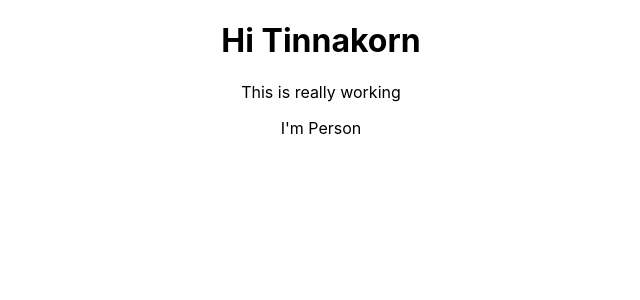
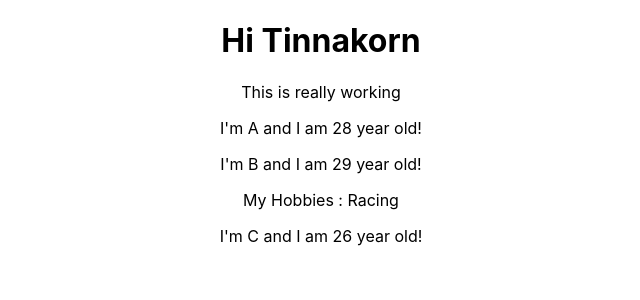
Before and after one commit to beyongbell/react-complete, a React (Create React App) app: page / in a window 1280 px wide. Shown: the top 300 px of the page, without its empty margins (319-959 px from the left). Built offline with nearby package versions, Linux system fonts and the light colour scheme.

Commit message:
Props Component

```diff
--- a/src/App.js
+++ b/src/App.js
@@ -8,7 +8,9 @@
       <div className="App">
         <h1> Hi Tinnakorn </h1>
         <p> This is really working </p>
-        <Person/>
+        <Person name="A" age="28"/>
+        <Person name="B" age="29"> My Hobbies : Racing </Person>
+        <Person name="C" age="26"/>
       </div>
     );
   }
--- a/src/Person/Person.js
+++ b/src/Person/Person.js
@@ -1,7 +1,12 @@
 import React from 'react';
 
-const person = () => {
-    return <p> I'm Person </p>
+const person = (props) => {
+    return (
+        <div>
+            <p> I'm {props.name} and I am {props.age} year old! </p>
+            <p> {props.children} </p>
+        </div>
+    )
 }
 
 export default person;
```
